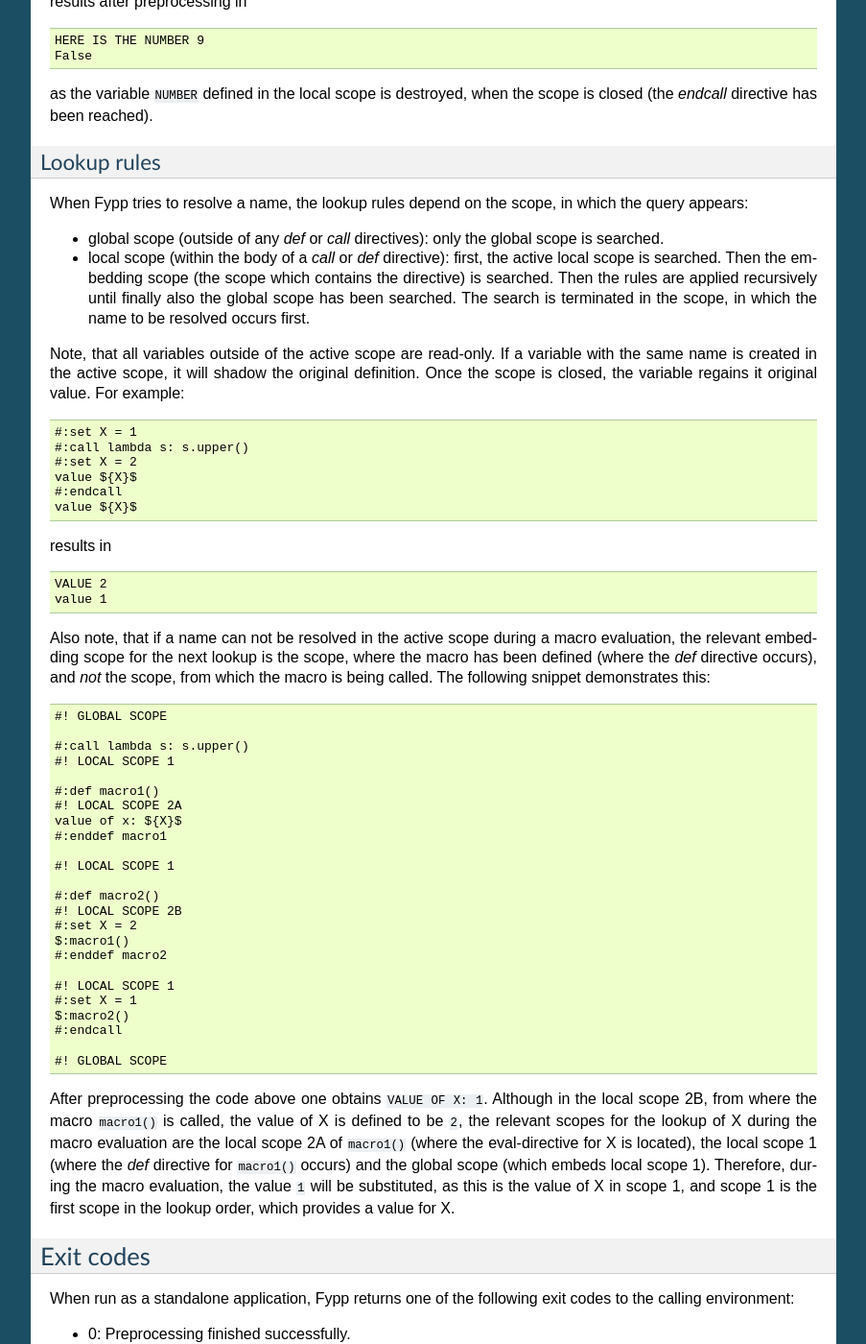
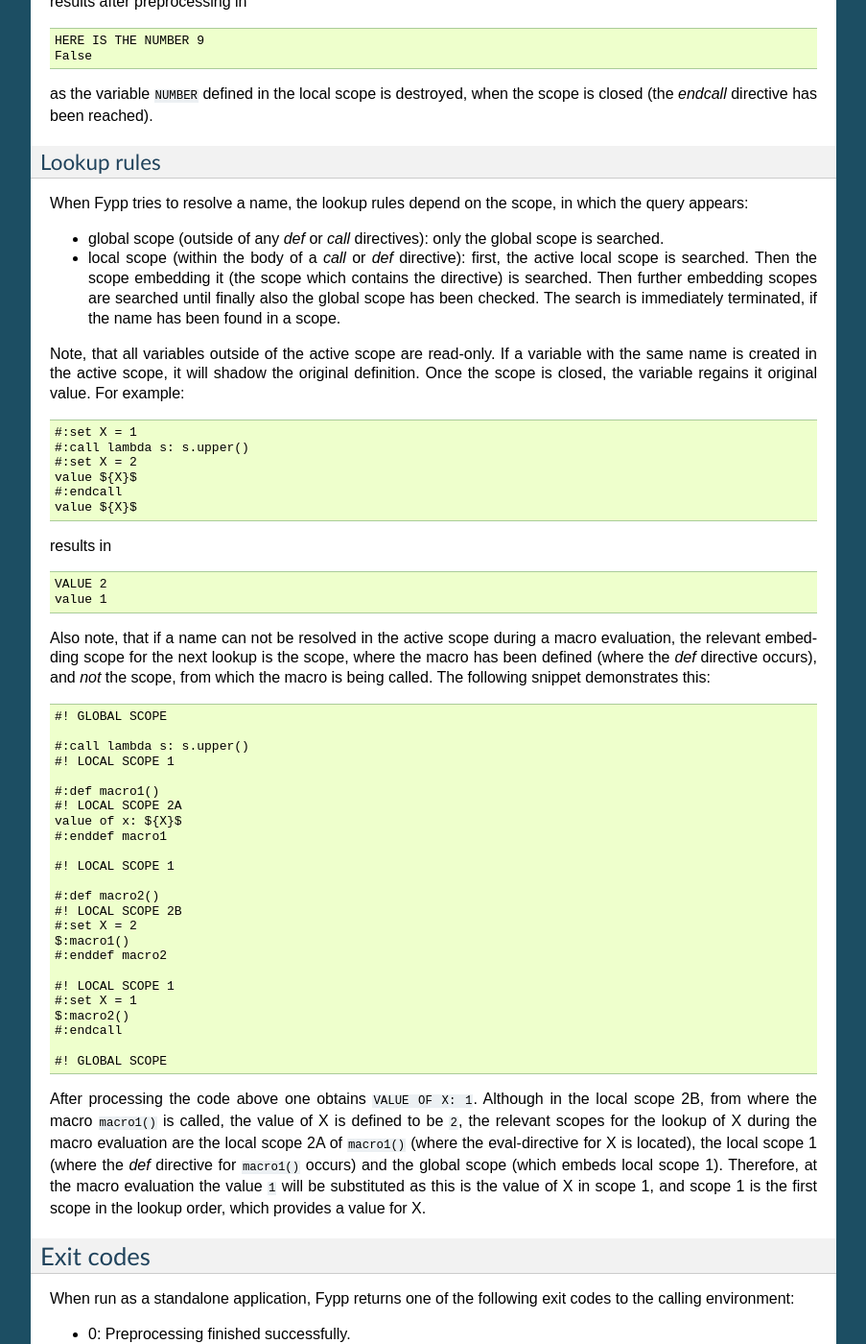
Before and after one commit to aradi/fypp, a Sphinx documentation site: the page built from docs/fypp.rst, in a window 1280 px wide and 1400 px high, scrolled down 20423 px. Shown: the whole window at 96% size, without its empty margins (198-1101 px from the left). Built offline with Sphinx 7.4.7, drawn with Linux system fonts in a browser that asks for light colours.

Commit message:
Minor changes in docs

```diff
--- a/docs/fypp.rst
+++ b/docs/fypp.rst
@@ -1256,10 +1256,10 @@ which the query appears:
   scope is searched.
 
 * local scope (within the body of a `call` or `def` directive): first, the
-  active local scope is searched. Then the embedding scope (the scope which
-  contains the directive) is searched. Then the rules are applied recursively
-  until finally also the global scope has been searched. The search is
-  terminated in the scope, in which the name to be resolved occurs first.
+  active local scope is searched. Then the scope embedding it (the scope which
+  contains the directive) is searched. Then further embedding scopes are
+  searched until finally also the global scope has been checked. The search is
+  immediately terminated, if the name has been found in a scope.
 
 Note, that all variables outside of the active scope are read-only. If a
 variable with the same name is created in the active scope, it will shadow the
@@ -1309,15 +1309,15 @@ this::
 
   #! GLOBAL SCOPE
 
-After preprocessing the code above one obtains ``VALUE OF X: 1``. Although in
-the local scope 2B, from where the macro ``macro1()`` is called, the value of X
-is defined to be ``2``, the relevant scopes for the lookup of X during the macro
+After processing the code above one obtains ``VALUE OF X: 1``. Although in the
+local scope 2B, from where the macro ``macro1()`` is called, the value of X is
+defined to be ``2``, the relevant scopes for the lookup of X during the macro
 evaluation are the local scope 2A of ``macro1()`` (where the eval-directive for
 X is located), the local scope 1 (where the `def` directive for ``macro1()``
-occurs) and the global scope (which embeds local scope 1). Therefore, during
-the macro evaluation, the value ``1`` will be substituted, as this is the value
-of X in scope 1, and scope 1 is the first scope in the lookup order, which
-provides a value for X.
+occurs) and the global scope (which embeds local scope 1). Therefore, at the
+macro evaluation the value ``1`` will be substituted as this is the value of X
+in scope 1, and scope 1 is the first scope in the lookup order, which provides a
+value for X.
 
 
 Exit codes
```
